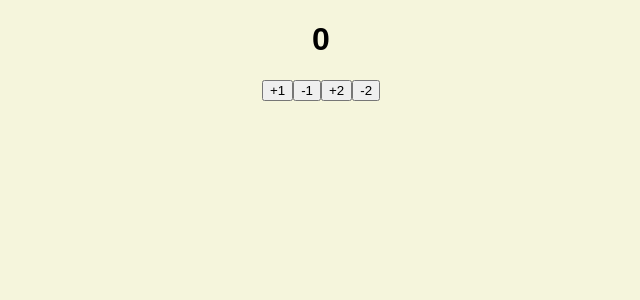
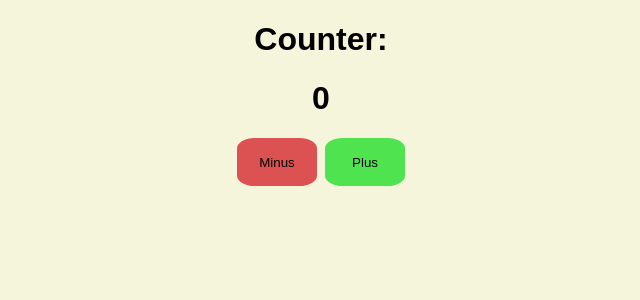
Before and after one commit to IuanPR/React-mini-projects, a React (Create React App) app: page / in a window 1280 px wide. Shown: the top 300 px of the page, without its empty margins (319-959 px from the left). Built offline with nearby package versions, Linux system fonts and the light colour scheme.

Commit message:
a small changes

```diff
--- a/src/App.js
+++ b/src/App.js
@@ -8,8 +8,8 @@ export default function App() {
     <div className="App">
       {/* <Ref /> */}
       {/* <Effect /> */}
-      {/* <Counter /> */}
-      <Reducer />
+      <Counter />
+      {/* <Reducer /> */}
     </div>
   );
 }
--- a/src/useState.js
+++ b/src/useState.js
@@ -2,13 +2,6 @@ import { useState } from "react";
 import React from "react";
 export default function Counter() {
   const [counter, setCounter] = useState(0);
-  function CounterMinus() {
-    if (counter > 0) {
-      setCounter(counter - 1);
-    } else {
-      setCounter(counter);
-    }
-  }
   return (
     <div>
       <h1>Counter:</h1>
@@ -16,7 +9,12 @@ export default function Counter() {
         <h1>{counter}</h1>
         <div className="buttons">
           <div>
-            <button className="counter-minus" onClick={() => CounterMinus()}>
+            <button
+              className="counter-minus"
+              onClick={() =>
+                counter > 0 ? setCounter(counter - 1) : setCounter(counter)
+              }
+            >
               Minus
             </button>
           </div>
```
Also changed, not shown: src/Sketches/projects.js (renamed from src/projects.js).
